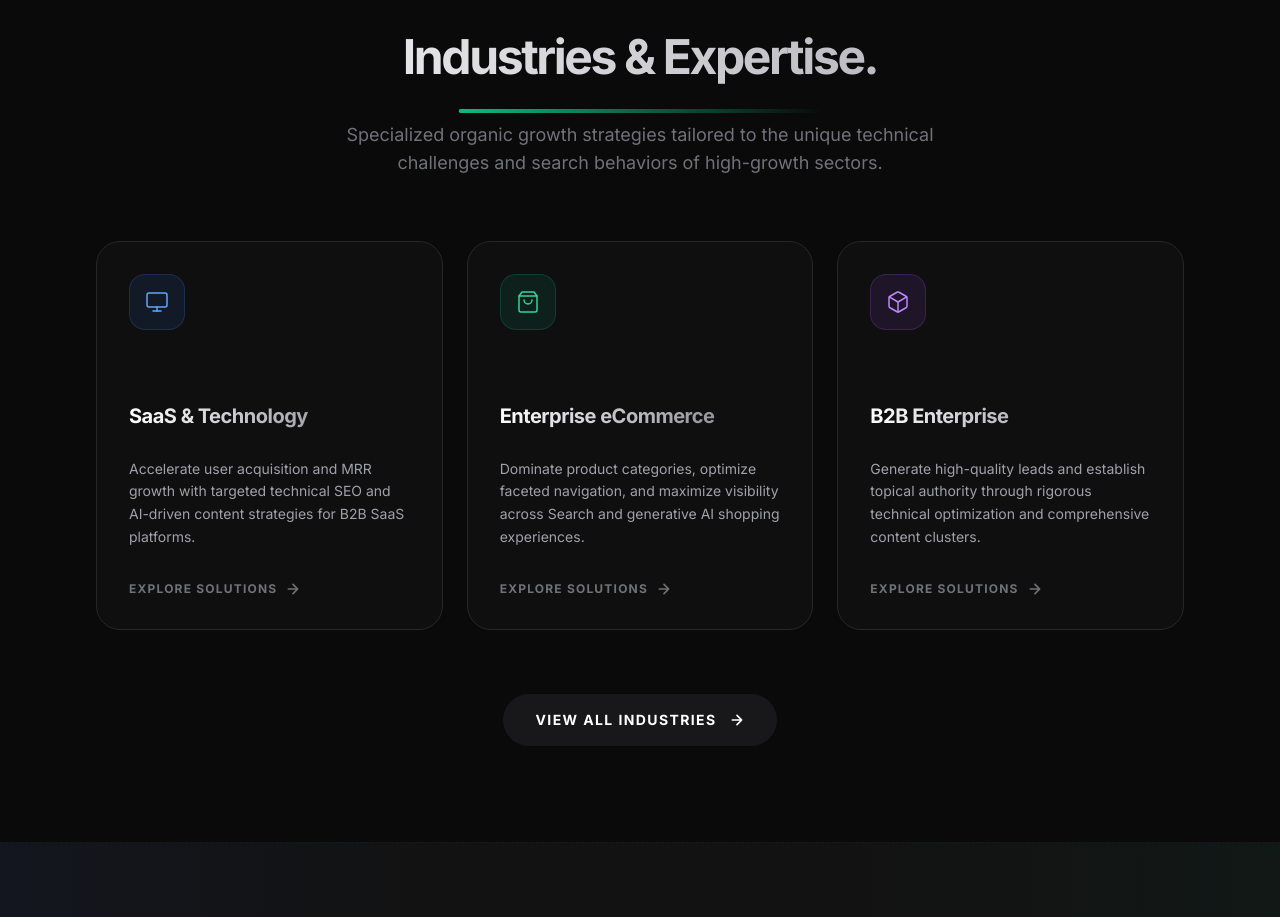
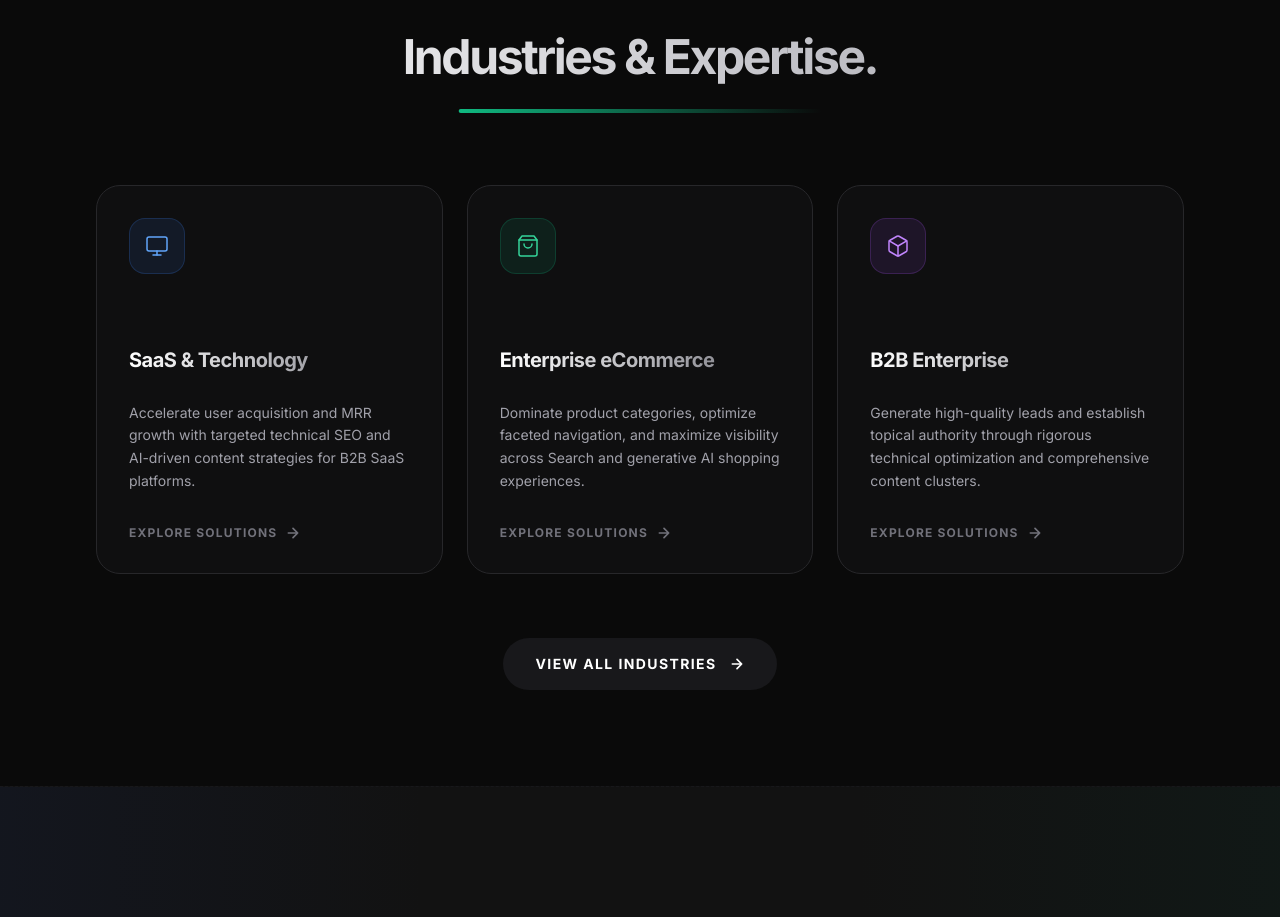
Before and after one commit to Chaitanya9184/portfolio, a Next.js app: page / in a window 1280 px wide. Shown: the part 4380-5297 px from the top of the page. Built offline with nearby package versions, Linux system fonts and the light colour scheme.

Commit message:
content: Remove subtitle paragraph from Homepage Industries section

```diff
--- a/src/components/IndustriesSection.tsx
+++ b/src/components/IndustriesSection.tsx
@@ -69,15 +69,6 @@
                         Industries & <span className="text-emerald-500">Expertise.</span>
                         <div className="absolute -bottom-2 left-1/2 -translate-x-1/2 w-1/3 h-1 bg-gradient-to-r from-emerald-500 to-transparent rounded-full" />
                     </motion.h2>
-                    <motion.p
-                        initial={{ opacity: 0, y: 20 }}
-                        whileInView={{ opacity: 1, y: 0 }}
-                        viewport={{ once: true }}
-                        transition={{ duration: 0.6, delay: 0.1 }}
-                        className="text-zinc-500 max-w-2xl mx-auto text-lg"
-                    >
-                        Specialized organic growth strategies tailored to the unique technical challenges and search behaviors of high-growth sectors.
-                    </motion.p>
                 </div>
 
                 {/* Industries Grid */}
```
